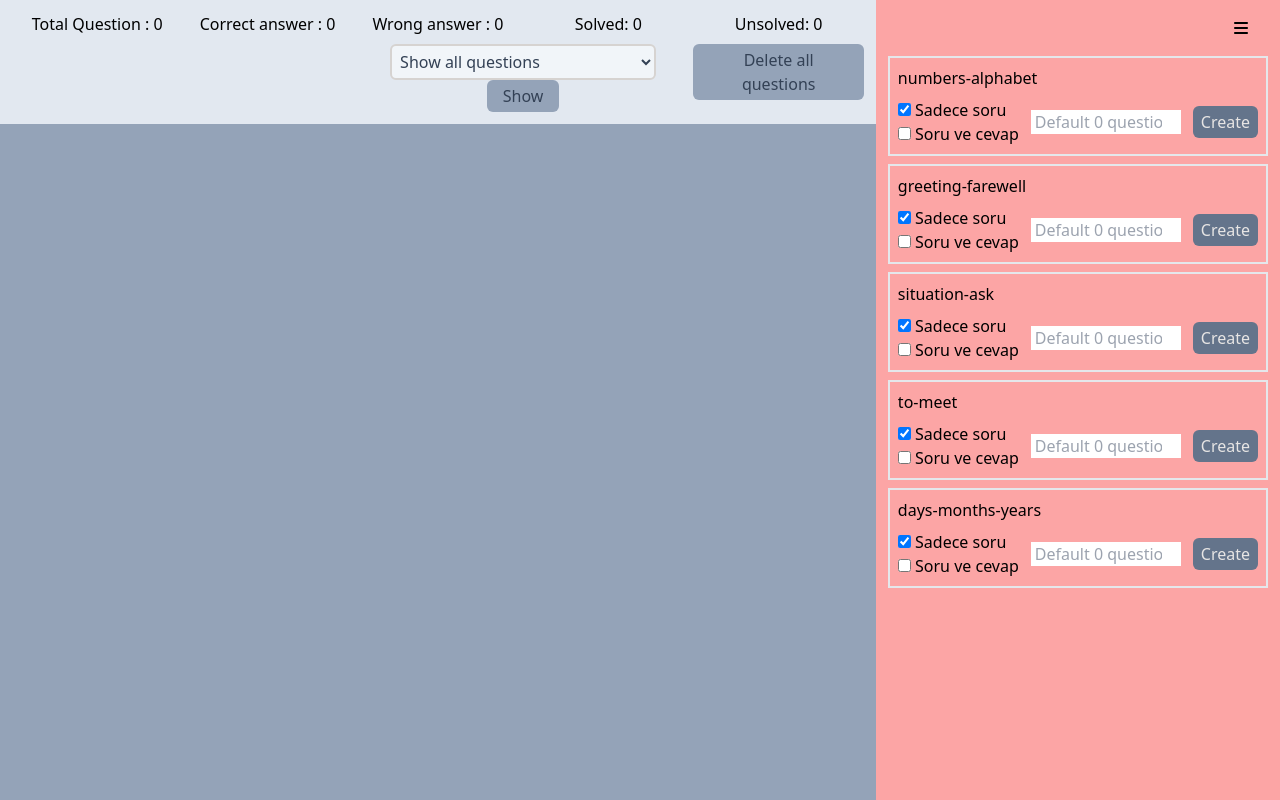
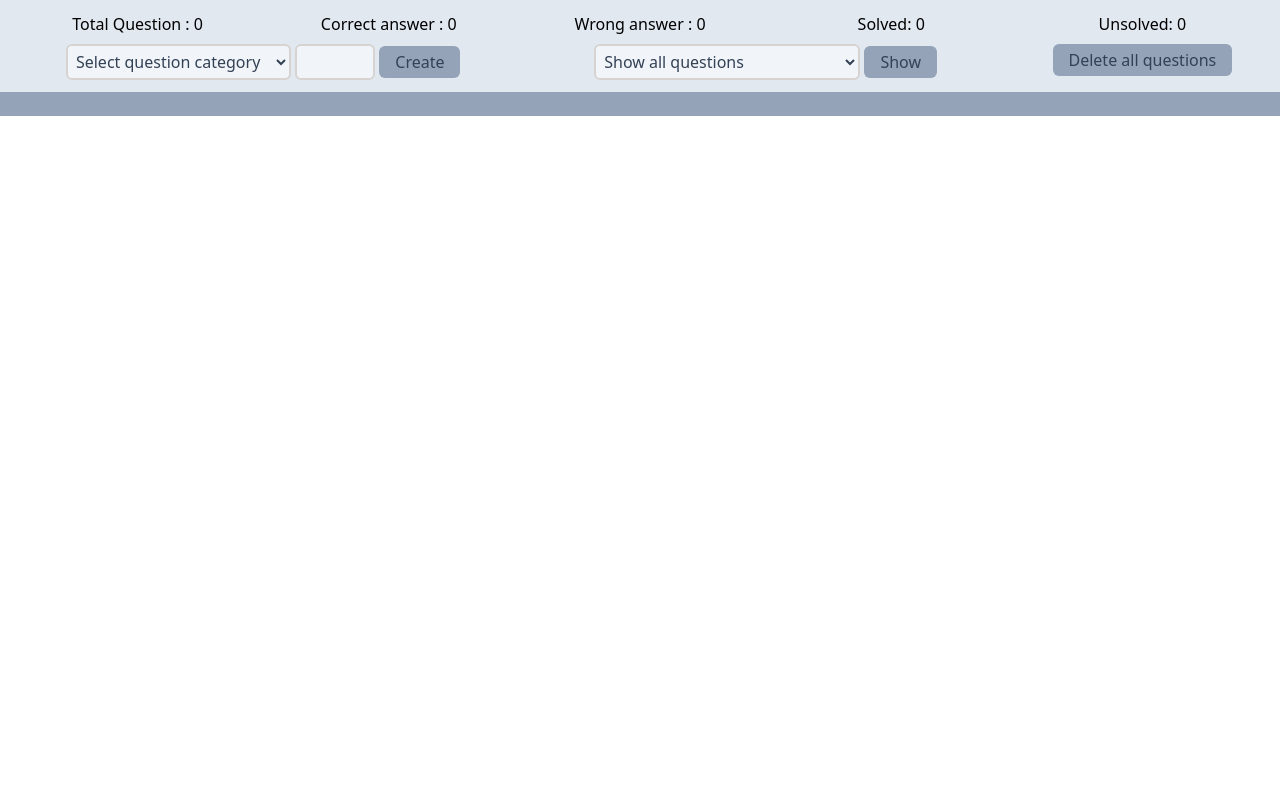
Before and after one commit to burakkrt/Questions, a website with bundled scripts: page index.html in a window 1280 px wide. Built offline with nearby package versions, Linux system fonts and the light colour scheme.

Commit message:
The menu on the right has been removed and added above.

```diff
--- a/index.html
+++ b/index.html
@@ -15,9 +15,10 @@
         <title>Questions</title>
     </head>
     <body>
-        <div class="relative flex h-screen flex-row overflow-hidden">
-            <!-- sorular content -->
+        <div class="relative flex min-h-screen flex-row overflow-hidden">
+            <!-- main content -->
             <div class="relative flex-auto overflow-y-scroll bg-slate-400" id="content">
+                <!-- menu -->
                 <div class="sticky top-0 z-10 flex-row bg-slate-200 p-3" id="questionFilters" style="min-height: 5rem">
                     <div class="grid grid-cols-5 gap-y-2 text-center">
                         <div class="">
@@ -39,6 +40,33 @@
                         <div class="">
                             <span>Unsolved:</span>
                             <span id="totalUnsolved">0</span>
+                        </div>
+                        <div class="col-span-2 my-auto">
+                            <select
+                                class="w-max rounded-md border-2 border-stone-300 bg-slate-100 py-1 pl-1 pr-3 text-slate-700"
+                                name="questionType"
+                                id="questionType"
+                            >
+                                <option value="" selected disabled hidden>Select question category</option>
+                                <option value="numbers-alphabet">Numbers and Alphabet</option>
+                                <option value="greeting-farewell">Greeting Farewell</option>
+                                <option value="situation-ask">Situation Ask</option>
+                                <option value="to-meet">To Meet</option>
+                                <option value="days-months-years">Days, Months, Years</option>
+                            </select>
+                            <input
+                                class="rounded-md border-2 border-stone-300 bg-slate-100 py-1 pl-1 pr-3 text-slate-700"
+                                type="number"
+                                name="questionNumbers"
+                                id="questionNumbers"
+                                style="max-width: 5rem"
+                            />
+                            <button
+                                class="rounded-md bg-slate-400 px-4 py-1 text-base text-slate-700 duration-150 hover:bg-green-600 hover:text-slate-200"
+                                onclick="createdQuestions(questionType,questionNumbers)"
+                            >
+                                Create
+                            </button>
                         </div>
                         <div class="col-span-2 col-start-3 my-auto">
                             <select
@@ -68,16 +96,8 @@
                         </div>
                     </div>
                 </div>
+                <!-- question content -->
                 <div class="grid gap-3 p-3 xl:grid-cols-2" id="questionContent"></div>
-            </div>
-            <!-- menu -->
-            <div class="min-w-sm flex-none bg-red-300 px-3" id="menu">
-                <div class="block py-4 pr-5 text-right">
-                    <button id="burgerMenu">
-                        <i class="fa-solid fa-bars"></i>
-                    </button>
-                </div>
-                <div id="menuContent"></div>
             </div>
             <!-- message box -->
             <div
```
